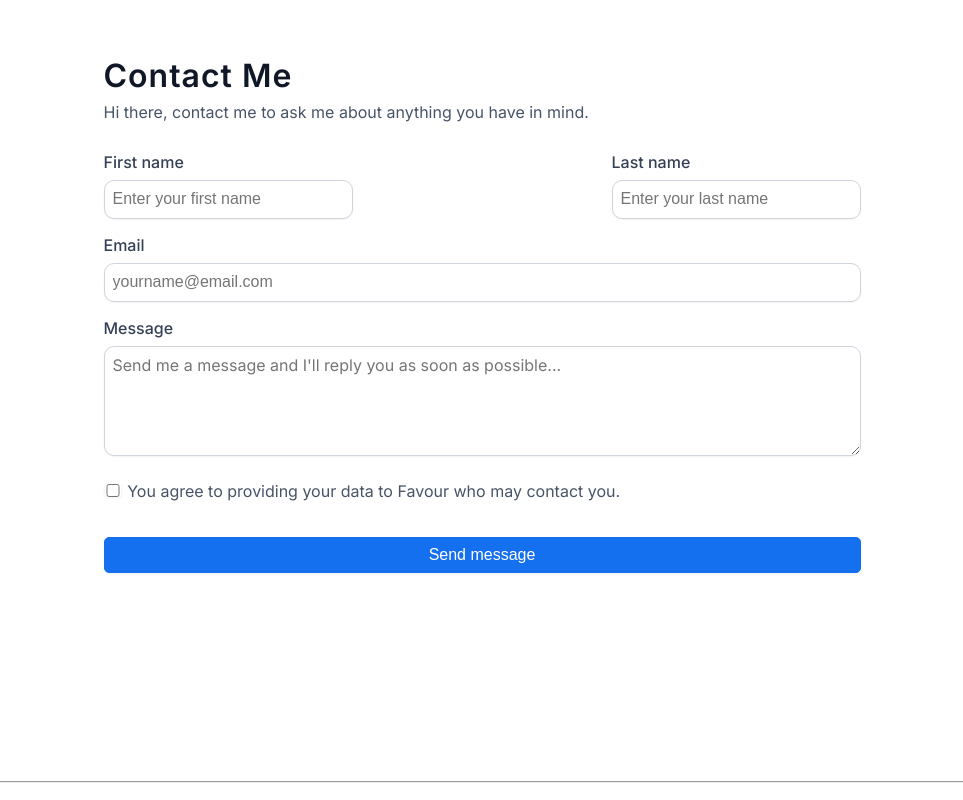
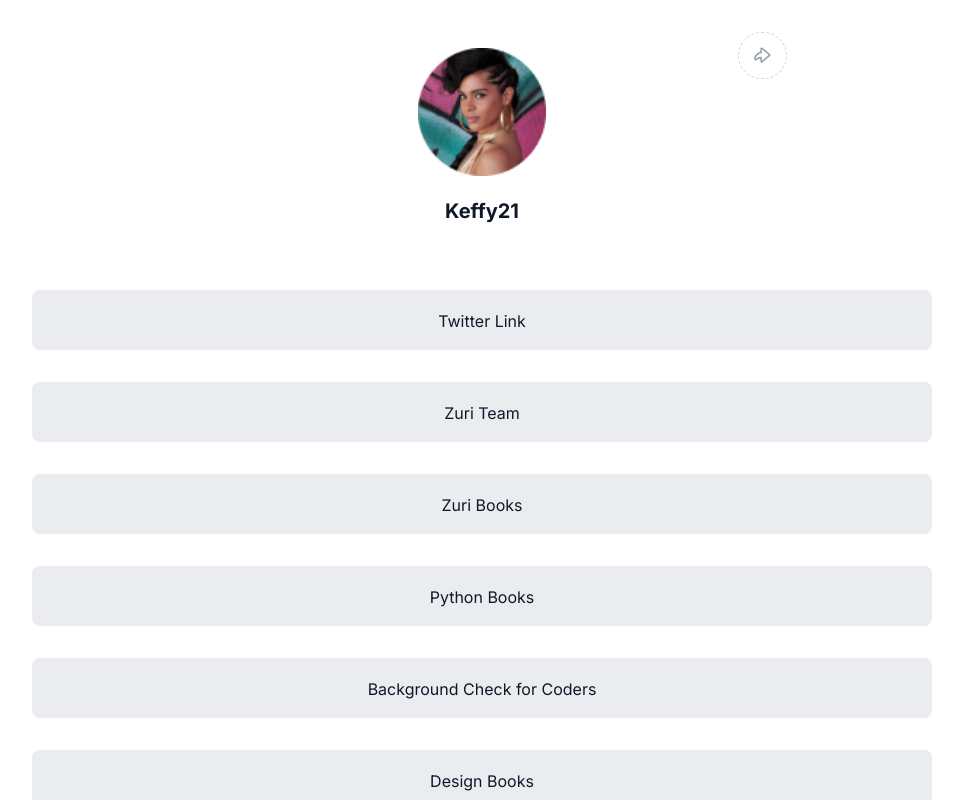
Before and after one commit to kef121/Frontend-task-1, a React (Create React App) app in the folder frontend1/: page / in a window 1280 px wide. Shown: the top 800 px of the page, without its empty margins (158-1121 px from the left). Built offline with nearby package versions, Linux system fonts and the light colour scheme.

Commit message:
feat: I just added routes to the contact page

```diff
--- a/frontend1/src/App.js
+++ b/frontend1/src/App.js
@@ -1,19 +1,24 @@
-import React from "react";
+
 import './App.css';
+import { BrowserRouter as Router, Routes, Route } from "react-router-dom";
+import Home from "./components/Home";
 import Contact from "./components/Contact";
-import Footer from "./components/Footer";
-import Links from "./components/Links";
-import Profile from "./components/Profile";
+
 
 
 
 function App() {
   return (
-    // <Profile />
-    //     <Links />
-    //     <Footer />
+    //
+    // <Contact />
     <div className="App">
-        <Contact />
+
+        <Router>
+          <Routes>
+              <Route path='/' element={<Home />} />
+              <Route path='/contact' element={<Contact />} />
+          </Routes>
+        </Router>
     </div>
   );
 }
--- a/frontend1/src/components/Contact.jsx
+++ b/frontend1/src/components/Contact.jsx
@@ -23,7 +23,7 @@ const Contact = () => {
                 <label for="email">Email</label><br/>
                 <input type="email" id="email"  placeholder='yourname@email.com'/><br/>
                 <label for="message">Message</label><br/>
-                <textarea id="message"  placeholder='Send me a message and I&#39;ll reply you as soon as possible...' rows="4" cols="70"></textarea><br/>
+                <textarea id="message"  placeholder='Send me a message and I&#39;ll reply you as soon as possible...' rows="4" cols="50"></textarea><br/>
                 <input type="checkbox" id="checkbox"/>
                 <label for="validation" id="validation" >You agree to providing your data to Favour who may contact you.</label>
             </form>
--- /dev/null
+++ b/frontend1/src/components/Home.jsx
@@ -0,0 +1,19 @@
+import React from 'react'
+import Profile from "../components/Profile";
+import Links from "../components/Links";
+import Footer from "../components/Footer";
+
+
+
+const Home = () => {
+  return (
+    <div>
+        <Profile />
+        <Links />
+        <Footer />
+
+    </div>
+  )
+}
+
+export default Home
```
